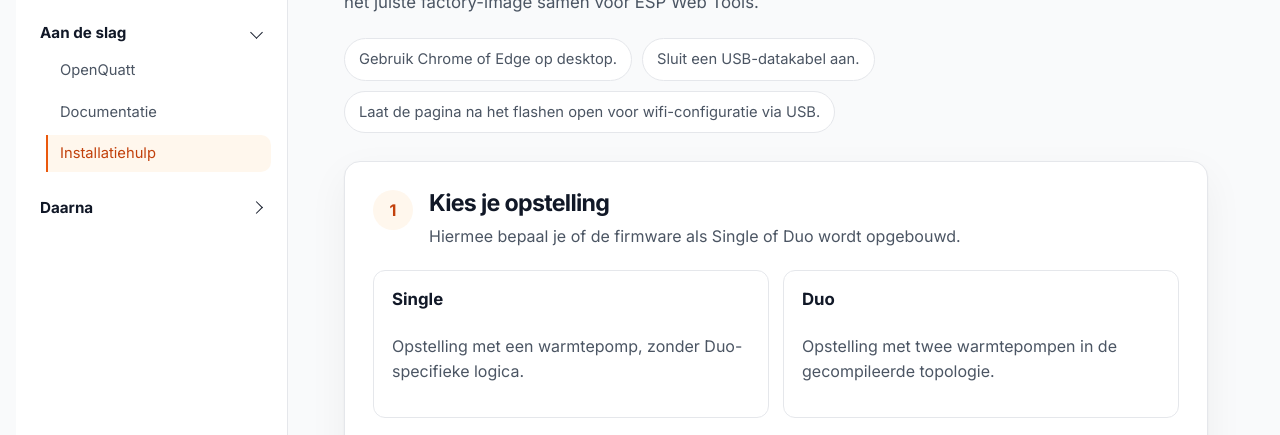
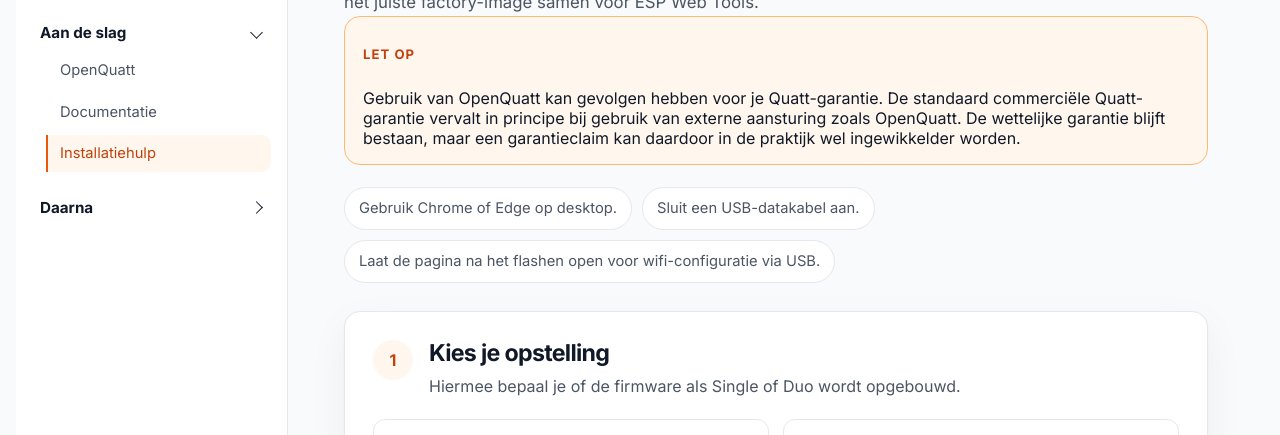
Before and after one commit to jeroen85/OpenQuatt, a plain HTML site: page docs/install/index.html in a window 1280 px wide. Shown: the part 290-725 px from the top of the page. Drawn offline with Linux system fonts and the light colour scheme; no server answers.

Commit message:
Add warranty warning to install guidance

```diff
--- a/docs/install/index.html
+++ b/docs/install/index.html
@@ -95,6 +95,15 @@
           <p class="doc-lead">
             Kies eerst je opstelling en hardwareprofiel. Deze pagina stelt daarna automatisch het juiste factory-image samen voor ESP Web Tools.
           </p>
+          <div class="callout callout-warning">
+            <p class="callout-title">Let op</p>
+            <p>
+              Gebruik van OpenQuatt kan gevolgen hebben voor je Quatt-garantie. De standaard commerciële
+              Quatt-garantie vervalt in principe bij gebruik van externe aansturing zoals OpenQuatt. De
+              wettelijke garantie blijft bestaan, maar een garantieclaim kan daardoor in de praktijk wel
+              ingewikkelder worden.
+            </p>
+          </div>
           <ul class="install-quicklist">
             <li>Gebruik Chrome of Edge op desktop.</li>
             <li>Sluit een USB-datakabel aan.</li>
```
Also changed, not shown: docs/installatie-en-ingebruikname.md (+2 -0 lines), README.md.
